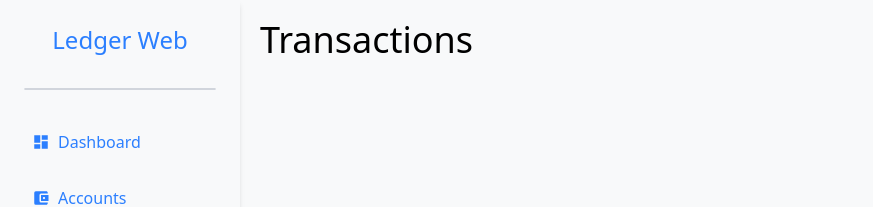
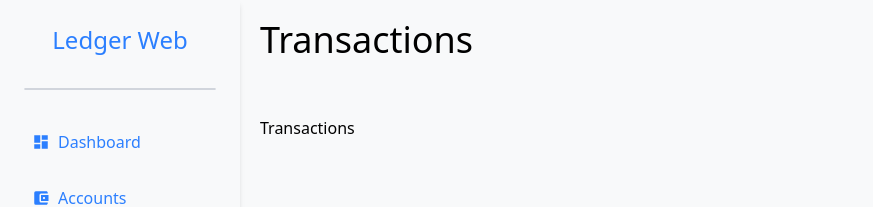
Before and after one commit to ClydeMondero/ledger-web, a React (Vite) app in the folder frontend/: page /transactions in a window 1280 px wide. Shown: the top 207 px of the page, without its empty margins (0-873 px from the left). Built offline with nearby package versions, Linux system fonts and the light colour scheme.

Commit message:
feat: added routes for contents

```diff
--- a/frontend/src/components/Content.jsx
+++ b/frontend/src/components/Content.jsx
@@ -1,7 +1,12 @@
-import { useLocation } from "react-router-dom";
+import { useLocation, Routes, Route, Navigate } from "react-router-dom";
 import capitalizeFirstLetter from "../utilities/capitalizeFirstLetter";
 import { AnimatePresence } from "motion/react";
 import * as motion from "motion/react-client";
+import Dashboard from "../pages/Dashboard";
+import NotFound from "../pages/NotFound";
+import Accounts from "../pages/Accounts";
+import Balances from "../pages/Balances";
+import Transactions from "../pages/Transactions";
 
 const Content = () => {
   const location = useLocation();
@@ -20,7 +25,16 @@ const Content = () => {
       >
         {title}
       </motion.span>
-      <div className="flex-1 p-5"></div>
+      <div className="flex-1 p-5">
+        <Routes location={location} key={location.pathname}>
+          <Route path="/" element={<Navigate to="/dashboard" />} />
+          <Route path="/dashboard" element={<Dashboard />} />
+          <Route path="/accounts" element={<Accounts />} />
+          <Route path="/balances" element={<Balances />} />
+          <Route path="/transactions" element={<Transactions />} />
+          <Route path="*" element={<NotFound />} />
+        </Routes>
+      </div>
       <div className="w-full h-10 p-2 border-gray-200 border-t-2 text-gray-400 text-center">
         <span>© Ledger Web {today}</span>
       </div>
--- /dev/null
+++ b/frontend/src/pages/Accounts.jsx
@@ -0,0 +1,9 @@
+const Accounts = () => {
+  return (
+    <>
+      <div>Accounts</div>
+    </>
+  );
+};
+
+export default Accounts;
--- /dev/null
+++ b/frontend/src/pages/Balances.jsx
@@ -0,0 +1,9 @@
+const Balances = () => {
+  return (
+    <>
+      <div>Balances</div>
+    </>
+  );
+};
+
+export default Balances;
--- /dev/null
+++ b/frontend/src/pages/Dashboard.jsx
@@ -0,0 +1,9 @@
+const Dashboard = () => {
+  return (
+    <>
+      <div>Dashboard</div>
+    </>
+  );
+};
+
+export default Dashboard;
--- /dev/null
+++ b/frontend/src/pages/NotFound.jsx
@@ -0,0 +1,3 @@
+const NotFound = () => {};
+
+export default NotFound;
--- /dev/null
+++ b/frontend/src/pages/Transactions.jsx
@@ -0,0 +1,9 @@
+const Transactions = () => {
+  return (
+    <>
+      <div>Transactions</div>
+    </>
+  );
+};
+
+export default Transactions;
```
